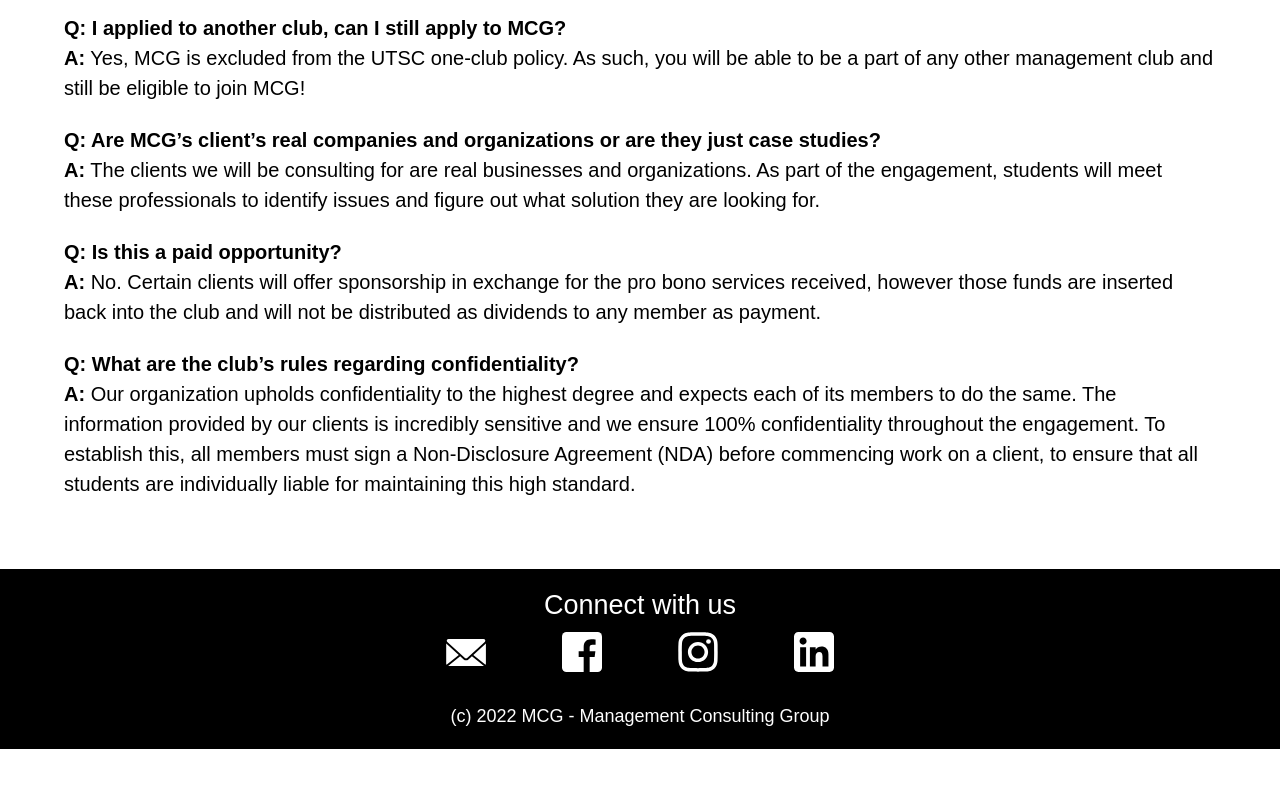
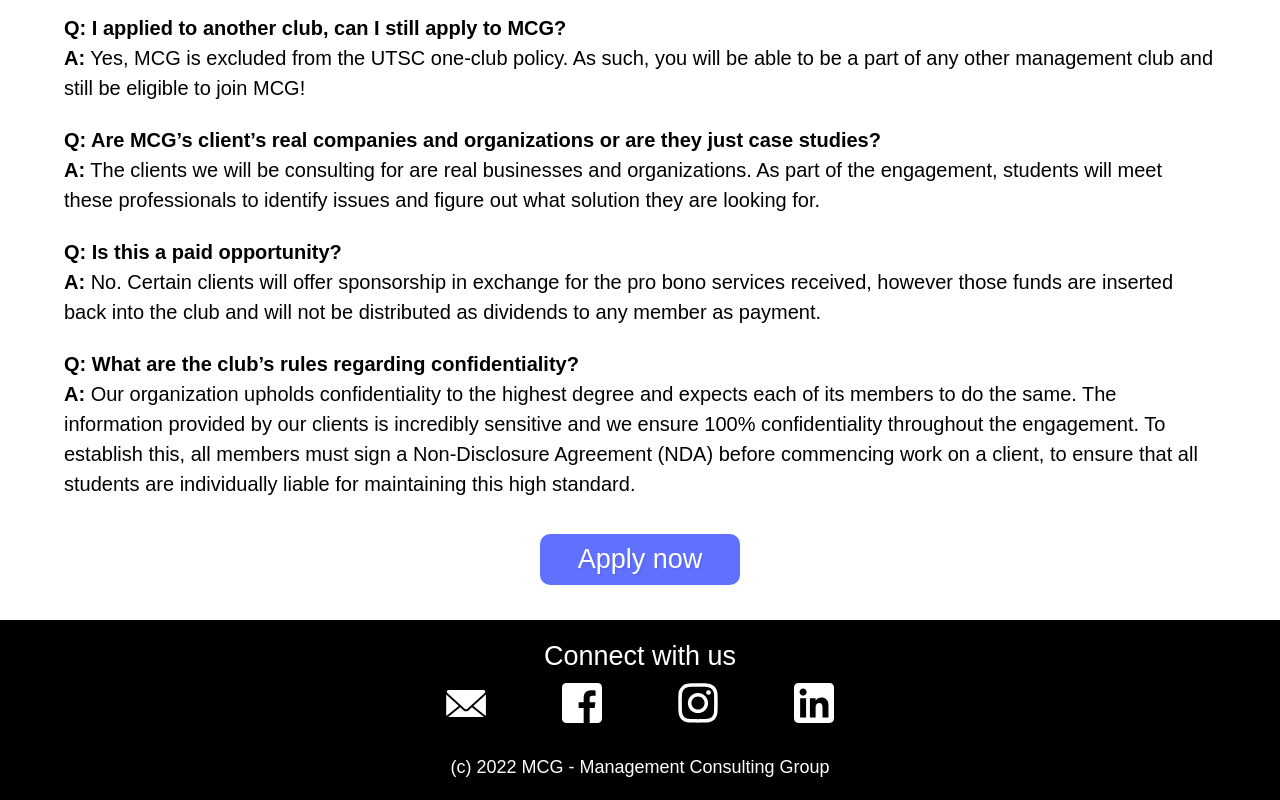
Before and after one commit to HarryZ7G/MCG-Site, a React (Create React App) app: page /hiring in a window 1280 px wide. Shown: the part 3371-4171 px from the top of the page. Before the commit the page ends 4120 px from the top, so only its background shows below. Built offline with nearby package versions, Linux system fonts and the light colour scheme.

Commit message:
Add application form

```diff
--- a/src/pages/Career/Career.js
+++ b/src/pages/Career/Career.js
@@ -307,6 +307,15 @@ function Career(props) {
       <PageTitle title="Hiring" />
       <div className="career-blur animate__animated animate__fadeIn animate__delay-1s">
         <div className="career-block">{text}</div>
+        <a
+          href="https://forms.gle/QMkNaVnbSVUeGVmK9"
+          target="_blank"
+          rel="noreferrer"
+        >
+          <button>
+            <h2 className="white-font">Apply now</h2>
+          </button>
+        </a>
       </div>
       <Footer />
     </div>
```
